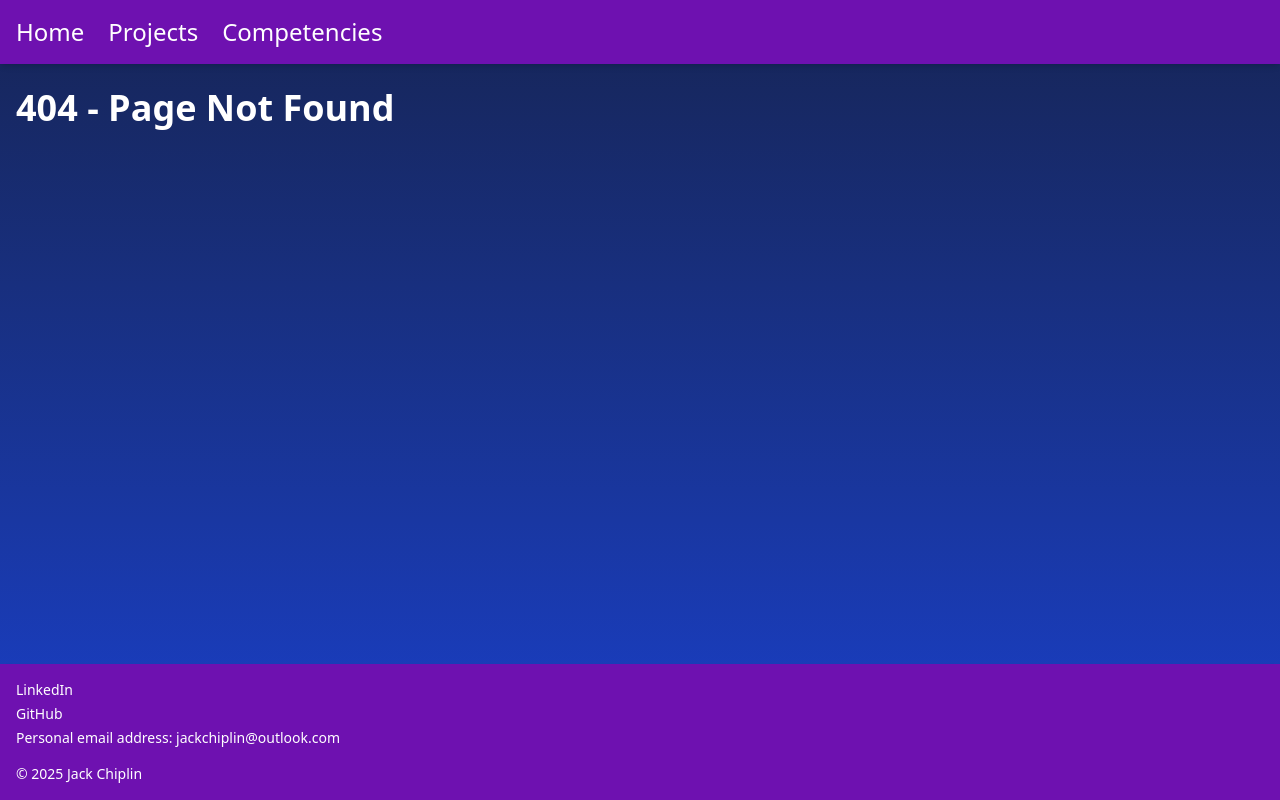
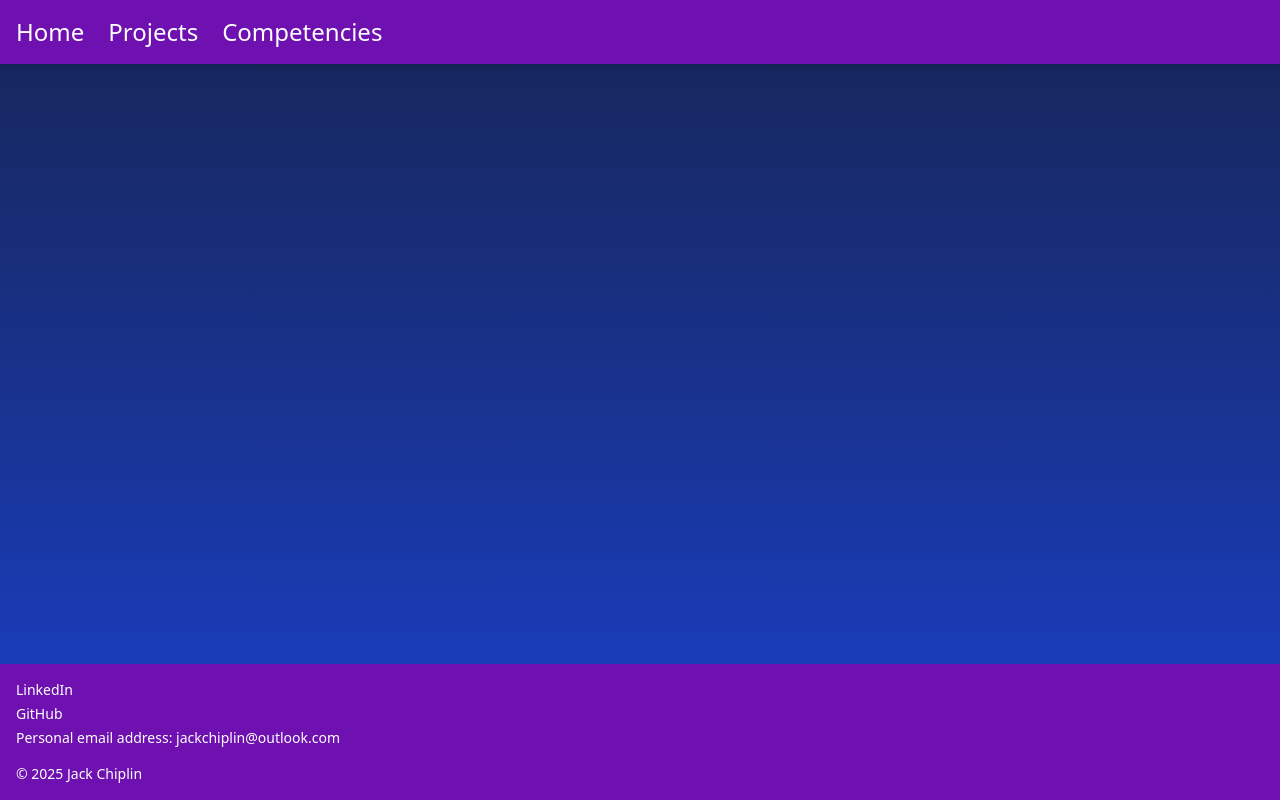
Before and after one commit to Jamming17/portfolio, a React (Vite) app: page /blog in a window 1280 px wide. Before the commit this address had no page. Built offline with nearby package versions, Linux system fonts and the light colour scheme.

Commit message:
Added routing for blog pages

```diff
--- a/src/App.jsx
+++ b/src/App.jsx
@@ -4,6 +4,9 @@ import Layout from "./components/Layout";
 import Home from "./pages/Home";
 import Projects from "./pages/Projects";
 import Competencies from "./pages/Competencies";
+import BlogFeed from "./pages/blog/BlogFeed";
+import Login from "./pages/blog/Login";
+import Register from "./pages/blog/Register";
 
 function App() {
 
@@ -11,10 +14,13 @@ function App() {
     <>
       <ScrollToTop />
       <Routes>
-        <Route element={<Layout />}>
+        <Route element={<Layout />}>"
           <Route path="/" element={<Home />} />
           <Route path="/projects" element={<Projects />} />
           <Route path="/competencies" element={<Competencies />} />
+          <Route path="/blog" elements={<BlogFeed />} />
+          <Route path="/blog/login" elements={<Login />} />
+          <Route path="/blog/register" elements={<Register />} />
           <Route path="*" element={<h1 className="text-4xl font-bold mb-4">404 - Page Not Found</h1>} />
         </Route>
       </Routes>
--- /dev/null
+++ b/src/pages/blog/BlogFeed.jsx
@@ -0,0 +1 @@
+<h1>BlogFeed</h1>
--- /dev/null
+++ b/src/pages/blog/Login.jsx
@@ -0,0 +1 @@
+<h1>Login</h1>
--- /dev/null
+++ b/src/pages/blog/Register.jsx
@@ -0,0 +1 @@
+<h1>Register</h1>
```
